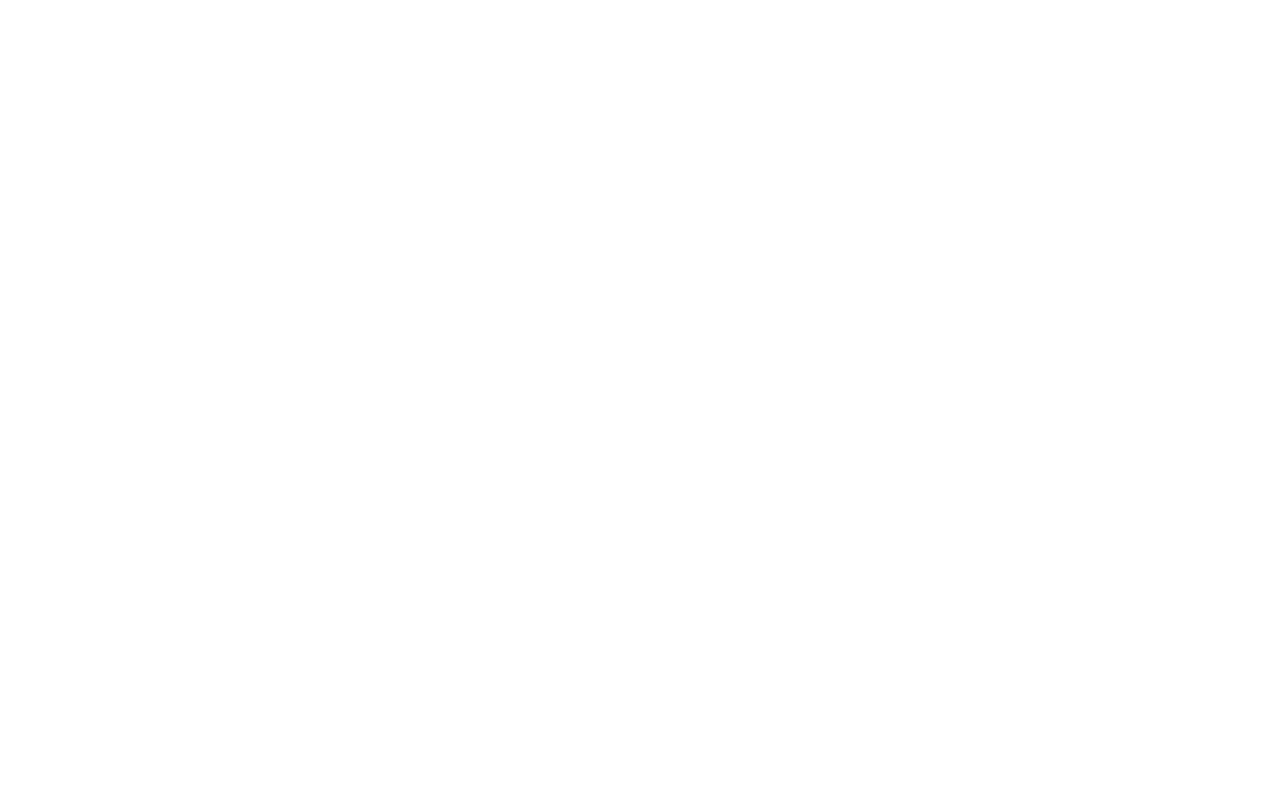
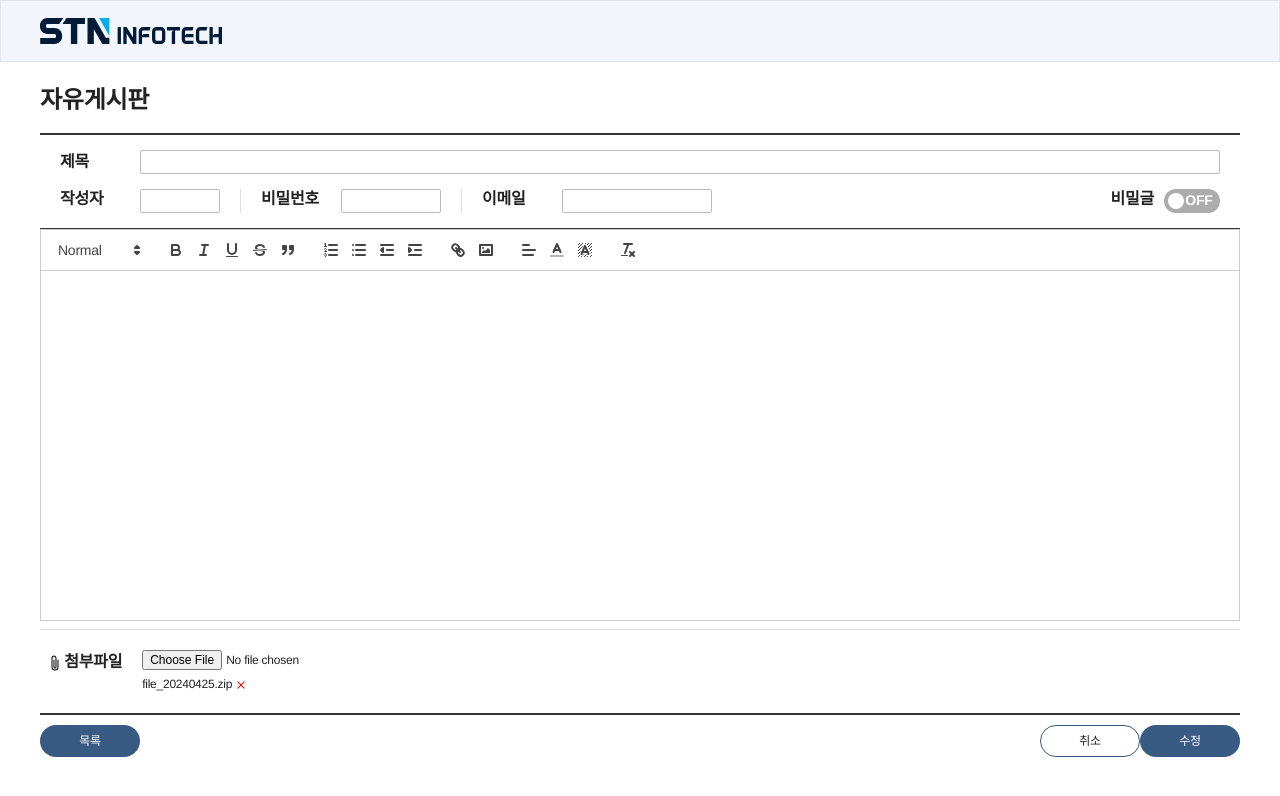
Before and after one commit to JJUN1204/stn_board_front, a React (Create React App) app: page /boardview/1/boardEdit in a window 1280 px wide. Before the commit this address had no page. Shown: the top 796 px of the page. Built offline with nearby package versions, Linux system fonts and the light colour scheme; no server answers.

Commit message:
test commit

```diff
--- a/package.json
+++ b/package.json
@@ -10,6 +10,7 @@
     "axios": "^1.6.8",
     "dompurify": "^3.1.2",
     "draft-js": "^0.11.7",
+    "html-react-parser": "^5.1.10",
     "react": "^18.3.1",
     "react-dom": "^18.3.1",
     "react-modal": "^3.16.1",
--- a/src/App.js
+++ b/src/App.js
@@ -12,7 +12,7 @@ function App() {
       <Route path="/" element={<BoardList />} />
       <Route path="/boardwrite" element={<BoardWrite />} />
       <Route path="/boardview/:boardIdx" element={<BoardView />} />
-      <Route path="/boardEdit" element={<BoardEdit />} />
+      <Route path="/boardview/:boardIdx/boardEdit" element={<BoardEdit />} />
     </Routes>
   );
 }
--- a/src/view/boardEdit.js
+++ b/src/view/boardEdit.js
@@ -1,14 +1,113 @@
 import '../css/common.css'
-import { Link } from 'react-router-dom';
+import { Link ,useParams, useNavigate} from 'react-router-dom';
 import React, { useState, useEffect } from 'react';
+import axios from 'axios';
+import ReactQuill from "react-quill";
+
 
 function BoardEdit() {
+
+    const [boardViewData, setBoardViewData] = useState([]);
+    const { boardIdx } = useParams();
+
+     //quill Editor 라이브러리 사용
+     const modules = {
+        toolbar: [
+            [{ header: [1, 2, false] }],
+            ["bold", "italic", "underline", "strike", "blockquote"],
+            [
+                { list: "ordered" },
+                { list: "bullet" },
+                { indent: "-1" },
+                { indent: "+1" },
+            ],
+            ["link", "image"],
+            [{ align: [] }, { color: [] }, { background: [] }],
+            ["clean"],
+        ],
+    };
+
+    const formats = [
+        "header",
+        "bold",
+        "italic",
+        "underline",
+        "strike",
+        "blockquote",
+        "list",
+        "bullet",
+        "indent",
+        "link",
+        "image",
+        "align",
+        "color",
+        "background",
+    ];
+
+    useEffect(() => {
+       getBoardIdx();
+    }, []);
+
+    const [input, setInput] = useState({
+        title: '',
+        writerId: '',
+        pwd: '',
+        email: '',
+        isPrivate: '',
+        isAlert: '',
+        content: '',
+        createAt: ''
+      });
+
+
+
+    const getBoardIdx = async () => {
+
+        try {
+            const response = await axios.get(`http://localhost:8081/getBoardIdx?idx=${boardIdx}`);
+            setInput({
+                ...input,
+                title: response.data.title,
+                writerId: response.data.writerId,
+                pwd: response.data.pwd,
+                email: response.data.email,
+                isPrivate: response.data.isPrivate,
+                isAlert: response.data.isAlert,
+                content: response.data.content,
+                createAt: response.data.createAt
+              });
+
+        } catch (e) {
+            console.log(e);
+        }
+
+
+
+    };
+
+    const handleAlertChange = () => {
+        if(input.isAlert === 1){
+            setInput({...input, isAlert : 0})
+        }else{
+            setInput({...input, isAlert : 1})
+        }
+
+    };
+
+    const handlePrivateChange = () => {
+        if(input.isPrivate === 1){
+            setInput({...input, isPrivate : 0});
+        }else{
+            setInput({...input, isPrivate : 1});
+        }
+    };
+
   return (
         <><div id="WrapTitle">
           <div className="container">
               <h1 className="logo">STN INFOTECH</h1>
           </div>
-      </div><div id="WrapContainer">
+            </div><div id="WrapContainer">
               <div className="container">
                   <div className="wrap_tit">
                       <h2 className="tit_cont">자유게시판</h2>
@@ -16,27 +115,48 @@ function BoardEdit() {
                   <div className="wrap_write">
                       <dl className="write_tit">
                           <dt>제목</dt>
-                          <dd><input type="text" className="comm_inp_text" style={{ width: "100%" }} value="자유게시판 제목입니다. 제목이 길어져도 어차피 인풋 텍스트는 한 줄.. 테스트 테스트 테스트 테스트 테스트 테스트 테스트 테스트 테스트 테스트 테스트" /></dd>
+                          <dd><input type="text" className="comm_inp_text" style={{ width: "100%" }} value={input.title} readOnly/></dd>
                       </dl>
                       <div className="write_info">
                           <dl className="info">
                               <dt>작성자</dt>
-                              <dd><input type="text" className="comm_inp_text" style={{ width: "80px" }} value="홍길동" /></dd>
+                              <dd><input type="text" className="comm_inp_text" style={{ width: "80px" }} value={input.writerId} readOnly/></dd>
                               <dt>비밀번호</dt>
-                              <dd><input type="text" className="comm_inp_text" style={{ width: "100px" }} /></dd>
+                              <dd><input type="password" className="comm_inp_text" style={{ width: "100px" }} value={input.pwd} readOnly/></dd>
                               <dt>이메일</dt>
-                              <dd><input type="text" className="comm_inp_text" style={{ width: "150px" }} value="SSTTN@stninfothec.com" /></dd>
+                              <dd><input type="text" className="comm_inp_text" style={{ width: "150px" }} value={input.email} readOnly/></dd>
                           </dl>
 
                           <dl className="side">
-                              <dt>공지사항</dt>
-                              <dd><label className="comm_swich"><input type="checkbox" /><span className="ico_txt"></span></label> </dd>
-                              <dt>비밀글</dt>
-                              <dd><label className="comm_swich"><input type="checkbox" /><span className="ico_txt"></span></label> </dd>
+                          {
+                                    input.isPrivate === 0 &&
+                                    <>
+                                        <dt>공지사항</dt>
+                                        <dd><label className="comm_swich"><input type="checkbox" name='isAlert' value={input.isAlert} checked={input.isAlert === 1} onChange={handleAlertChange} /><span className="ico_txt"></span></label></dd>
+                                    </>
+                                }
+                                {
+                                    input.isPrivate === 1&&
+                                    <>
+                                        <dt>공지사항</dt>
+                                        <dd><label className="comm_swich"><input type="checkbox" name='isAlert' value={input.isAlert} checked={input.isAlert === 1} onChange={handleAlertChange} disabled/><span className="ico_txt"></span></label></dd>
+                                    </>
+                                }
+
+                                <dt>비밀글</dt>
+                                <dd><label className="comm_swich"><input type="checkbox" name='isPrivate' value={input.isPrivate} checked={input.isPrivate ===1} onChange={handlePrivateChange}/><span className="ico_txt"></span></label></dd>
                           </dl>
                       </div>
                       <div className="write_cont">
-                          <img src="_images/editor.png" alt="editor" />
+                      <ReactQuill
+                            style={{ height: "350px" }}
+                            theme="snow"
+                            modules={modules}
+                            formats={formats}
+                            value={input.content || ""}
+                            sanitize={false}
+                            onChange={(content, delta, source, editor) => setInput({ ...input, content: editor.getHTML()})}
+                        />
                       </div>
                       <div className="write_file">
                           <strong className="tit_file"><span className="ico_img flie">첨부파일</span> 첨부파일</strong>
@@ -44,16 +164,6 @@ function BoardEdit() {
                               <input type="file" className="comm_inp_file" style={{ width: "100%" }} />
                               <ul className="list_file_inline mt_5">
                                   <li>file_20240425.zip <button className="btn_ico_del">삭제</button></li>
-                                  <li>file_파일명이 길 경우_파일명이 길 경우_파일명이 길 경우_20240425.png <button className="btn_ico_del">삭제</button></li>
-                                  <li>file_2.pdf <button className="btn_ico_del">삭제</button></li>
-                                  <li>file_3.jpg <button className="btn_ico_del">삭제</button></li>
-                                  <li>file_20240425.zip <button className="btn_ico_del">삭제</button></li>
-                                  <li>file_20240425.png <button className="btn_ico_del">삭제</button></li>
-                                  <li>file_파일명이 길 경우_파일명이 길 경우_파일명이 길 경우_20240425.png <button className="btn_ico_del">삭제</button></li>
-                                  <li>file_2.pdf <button className="btn_ico_del">삭제</button></li>
-                                  <li>file_3.jpg <button className="btn_ico_del">삭제</button></li>
-                                  <li>file_파일명이 길 경우_파일명이 길 경우_파일명이 길 경우_20240425.png <button className="btn_ico_del">삭제</button></li>
-                                  <li>file_2.pdf <button className="btn_ico_del">삭제</button></li>
                               </ul>
                           </div>
                       </div>
--- a/src/view/boardList.js
+++ b/src/view/boardList.js
@@ -1,19 +1,24 @@
 import React, { useState, useEffect } from 'react';
 import axios from 'axios';
-import { Link } from 'react-router-dom';
+import { Link, useParams } from 'react-router-dom';
 import '../css/common.css'
 
 function BoardList() {
 
     useEffect(() => {
         getAllBoard();
+        getBoardCount();
+        getBoardEmail();
     }, []);
 
+
+    const [idx, setIdx] = useState(5);
     const [currentPage, setCurrentPage] = useState(1);
     const [pageNumber, setPageNumber] = useState([]);
     const [isOpen, setIsOpen] = useState(false);
+    const [boardCount, setBoardCount] = useState();
+    const [boardEmail, setBoardEmail] = useState('');
     const [boardData, setBoardData] = useState([]);
-
     const openModal = () => {
         setIsOpen(true);
     }
@@ -30,11 +35,38 @@ function BoardList() {
             console.log(response.data);
             setBoardData(response.data.data);
             setPageNumber(Array.from({ length: Math.ceil(response.data.totalData / 5) }, (_, index) => index + 1));
+            console.log(pageNumber);
         } catch (e) {
             console.log(e);
         }
 
     };
+
+    const getBoardCount = async () => {
+
+        try {
+            const response = await axios.get(`http://localhost:8081/getBoardCount`);
+            console.log(response.data);
+            setBoardCount(response.data);
+        } catch (e) {
+            console.log(e);
+        }
+
+    };
+
+    const getBoardEmail = async () => {
+
+
+        try {
+            const response = await axios.get(`http://localhost:8081/getEmail?idx=${idx}`);
+            console.log(response.data);
+            setBoardEmail(response.data);
+        } catch (e) {
+            console.log(e);
+        }
+
+    };
+
 
     return (
 
@@ -47,7 +79,7 @@ function BoardList() {
                     <div className="wrap_tit">
                         <h2 className="tit_cont">자유게시판</h2>
                         <div className="ta_r">
-                            총 갯수 <strong className="fc_p">200</strong>건{" "}
+                            총 갯수 <strong className="fc_p">{boardCount}</strong>건{" "}
                         </div>
                     </div>
 
@@ -84,7 +116,7 @@ function BoardList() {
                                     </a>
                                 </td>
                                 <td>
-                                    <a className="link_writer" href="javascript:;">홍길동</a>
+                                    <button className="link_writer" onClick={openModal}>홍길동</button>
                                 </td>
                                 <td>2024-04-15</td>
                                 <td>358</td>
@@ -101,7 +133,7 @@ function BoardList() {
                                     </td>
                                     <td> </td>
                                     <td>
-                                        <a className="link_writer" href="javacript:;">{item.writerId}</a>
+                                        <button className="link_writer" onClick={openModal}>{item.writerId}</button>
                                     </td>
                                     <td>{item.createAt.slice(0, 10)}</td>
                                     <td>5</td>
@@ -111,7 +143,7 @@ function BoardList() {
                     </table>
 
                     <div className="comm_paging_btn">
-                        <div className="flo_side left">페이지 <strong className="fc_p">3</strong>/20</div>
+                        <div className="flo_side left">페이지 <strong className="fc_p">{currentPage}</strong>/{pageNumber}</div>
 
                         <div className="wr_paging">
                             {currentPage === 1 || pageNumber.length === 0 ?
@@ -212,13 +244,17 @@ function BoardList() {
               </div>
               <div className="wrap_bottom">
                   <button className="comm_btn_round">닫기</button>
-              </div> */}
-            {/* </div><div className="comm_popup" style={{ width: "400px", left: "73%" }}>
+              </div>
+             </div>*/}
+            {
+                isOpen &&
+
+                <div className="comm_popup" style={{ width: "400px", left: "73%" }}>
                     <form>
                         <fieldset className="blind">이메일 보내기</fieldset>
                         <div className="wrap_tit">
                             <span className="tit_pop">이메일 보내기</span>
-                      <button type="button" className="btn_close" onClick="">
+                            <button type="button" className="btn_close" onClick={closeModal}>
                                 닫기
                             </button>
                         </div>
@@ -227,62 +263,54 @@ function BoardList() {
                                 <tr>
                                     <th>보내는 사람</th>
                                     <td>
-                                  <input type="text" className="comm_inp_text" style={{ width: "100%" }} />
+                                        <input type="text" className="comm_inp_text" style={{ width: "100%" }} onChange={null}/>
                                     </td>
                                 </tr>
                                 <tr>
                                     <th>받는 사람</th>
                                     <td>
-                                  <input type="text" className="comm_inp_text" value="SSTTN@stninfothec.com" style={{ width: "100%" }} />
+                                        <input type="text" className="comm_inp_text" value={boardEmail} style={{ width: "100%" }} onChange={null}/>
                                     </td>
                                 </tr>
                                 <tr>
                                     <th>제목</th>
                                     <td>
-                                  <input type="text" className="comm_inp_text" style={{ width: "100%" }} />
+                                        <input type="text" className="comm_inp_text" style={{ width: "100%" }} onChange={null}/>
                                     </td>
                                 </tr>
                                 <tr>
                                     <th>내용</th>
                                     <td>
-                                  <textarea className="comm_textarea" style={{ width: "100%" }} />
+                                        <textarea className="comm_textarea" style={{ width: "100%" }} onChange={null}/>
                                     </td>
                                 </tr>
                                 <tr>
                                     <th>파일</th>
                                     <td>
-                                  <input type="file" className="comm_inp_file" style={{ width: "100%" }} />
+                                        <input type="file" className="comm_inp_file" style={{ width: "100%" }} onChange={null}/>
                                         <ul className="list_file_inline mt_5">
                                             <li>
                                                 file_20240425.zip <button className="btn_ico_del">삭제</button>
                                             </li>
-                                      <li>
-                                          file_파일명이 길 경우_파일명이 길 경우_파일명이 길 경우_20240425.png{" "}
-                                          <button className="btn_ico_del">삭제</button>
-                                      </li>
-                                      <li>
-                                          file_2.pdf <button className="btn_ico_del">삭제</button>
-                                      </li>
-                                      <li>
-                                          file_3.jpg <button className="btn_ico_del">삭제</button>
-                                      </li>
-                                      <li>
-                                          file_20240425.zip <button className="btn_ico_del">삭제</button>
-                                      </li>
-                                      <li>
-                                          file_20240425.png <button className="btn_ico_del">삭제</button>
-                                      </li>
+
                                         </ul>
                                     </td>
                                 </tr>
                             </table>
                         </div>
                         <div className="wrap_bottom">
-                      <button className="comm_btn_round">닫기</button>
+                            <button className="comm_btn_round" onClick={closeModal}>닫기</button>
                             <button className="comm_btn_round fill">보내기</button>
                         </div>
                     </form>
-          </div> */}
+                </div>
+
+
+
+
+
+            }
+
         </>
     );
 }
--- a/src/view/boardView.js
+++ b/src/view/boardView.js
@@ -1,12 +1,17 @@
 import '../css/common.css'
-import { Link, useParams } from 'react-router-dom';
+import { Link, useParams, useNavigate } from 'react-router-dom';
 import React, { useState, useEffect } from 'react';
+import * as DOMPurify from "dompurify";
+import parse from 'html-react-parser';
 import axios from 'axios';
 
 function BoardView() {
 
     const { boardIdx } = useParams();
     const [boardViewData, setBoardViewData] = useState([]);
+    const [isOpen, setIsOpen] = useState(false);
+    const navigate = useNavigate();
+    const parse = require('html-react-parser').default;
 
     useEffect(() => {
         console.log(boardViewData);
@@ -14,29 +19,54 @@ function BoardView() {
 
     useEffect(() => {
         getBoardIdx();
+        console.log(passWord);
     }, []);
 
+    const [createAt, setCreateAt] = useState('');
+    const [passWord, setPassWord] = useState('');
 
+    const openModal = () => {
+        setIsOpen(true);
+    }
 
+    const closeModal = () => {
+        setIsOpen(false);
+    }
 
-
-    // const [title, setTitle] = useState('');
-    // const [writerId, setWriterId] = useState('');
-    // const [pwd, setPwd] = useState('');
-    // const [email, setEmail] = useState('');
-    // const [content, setContent] = useState('');
-    // const [files, setFiles] = useState([]);
 
     const getBoardIdx = async () => {
 
         try {
             const response = await axios.get(`http://localhost:8081/getBoardIdx?idx=${boardIdx}`);
             setBoardViewData(response.data);
+            setCreateAt(boardViewData.createAt);
+            console.log(boardViewData.pwd);
+
         } catch (e) {
             console.log(e);
         }
 
     };
+
+    const passWordTest = async () => {
+        console.log(passWord);
+        console.log(boardViewData.pwd);
+
+        if(passWord === boardViewData.pwd){
+            alert("성공");
+            return navigate(`/boardView/${boardIdx}/boardEdit`);
+        }else{
+            alert("비밀번호가 일치하지 않습니다.");
+            setPassWord('');
+        }
+
+
+    };
+
+    // const dateformat = async () => {
+    //     date = createAt.slice(0,10);
+    //     setCreateAt(date);
+    // };
 
 
 
@@ -68,25 +98,14 @@ function BoardView() {
                             <dd>30</dd>
                         </dl>
                         <div className="view_cont">
-                            {boardViewData.content}
+                            {typeof boardViewData.content === 'string' ? parse(boardViewData.content) : null}
                         </div>
+
                         <div className="view_file">
                             <strong className="tit_file"><span className="ico_img flie">첨부파일</span> 첨부파일</strong>
                             <ul className="list_file">
                                 <li><a href="javascript:;">file_20240425.zip</a></li>
-                                <li><a href="javascript:;">file_파일명이 길 경우_파일명이 길 경우_파일명이 길 경우_20240425.png</a></li>
-                                <li><a href="javascript:;">file_20240425.pdf</a></li>
-                                <li><a href="javascript:;">file_파일명이 길 경우_20240425.jpg</a></li>
-                                <li><a href="javascript:;">file_20240425.zip</a></li>
-                                <li><a href="javascript:;">file_20240425.png</a></li>
-                                <li><a href="javascript:;">file_20240426.zip</a></li>
-                                <li><a href="javascript:;">file_20240426.png</a></li>
-                                <li><a href="javascript:;">file_파일명이 길 경우_파일명이 길 경우_파일명이 길 경우_20240425.png</a></li>
-                                <li><a href="javascript:;">file_파일명이 길 경우_파일명이 길 경우_파일명이 길 경우_20240425.png</a></li>
-                                <li><a href="javascript:;">file_20240425.zip</a></li>
-                                <li><a href="javascript:;">file_20240425.png</a></li>
-                                <li><a href="javascript:;">file_20240426.zip</a></li>
-                                <li><a href="javascript:;">file_20240426.png</a></li>
+
                             </ul>
                         </div>
                     </div>
@@ -144,28 +163,33 @@ function BoardView() {
                         </div>
                         <div className="flo_side right">
                             <button className="comm_btn_round fill">답글</button>
-                            <button className="comm_btn_round fill">수정</button>
+                            <button className="comm_btn_round fill" onClick={openModal}>수정</button>
                         </div>
                     </div>
 
                 </div>
             </div>
 
+            {
+                isOpen &&
 
-            {/* <div className="comm_popup" style={{ left: '30%' }}>
+                <div className="comm_popup" style={{ left: '30%' }}>
                     <div className="wrap_tit">
                         <span className="tit_pop">비밀번호 확인</span>
-                    <button type="button" className="btn_close" onClick={() => { }}>닫기</button>
+                        <button type="button" className="btn_close" onClick={closeModal}>닫기</button>
                     </div>
                     <div className="wrap_cont">
-                    비밀번호 <input type="text" className="comm_inp_text" style={{ width: '100px' }} />
+                        비밀번호 <input type="text" className="comm_inp_text" style={{ width: '100px' }} onChange={(e) => setPassWord(e.target.value)} value={passWord}/>
                     </div>
                     <div className="wrap_bottom">
-                    <button className="comm_btn_round">닫기</button>
-                    <button className="comm_btn_round fill">확인</button>
+                        <button className="comm_btn_round" onClick={closeModal}>닫기</button>
+                        <button className="comm_btn_round fill" onClick={passWordTest}>확인</button>
                     </div>
                 </div>
 
+            }
+
+            {/*
             <div className="comm_popup">
                 <div className="wrap_tit">
                     <span className="tit_pop">댓글삭제</span>
--- a/src/view/boardWrite.js
+++ b/src/view/boardWrite.js
@@ -174,7 +174,7 @@ function BoardWrite() {
                                 formats={formats}
                                 value={content || ""}
                                 sanitize={false}
-                                onChange={handleQuillChange}
+                                onChange={(content, delta, source, editor) => setContent(editor.getHTML())}
 
                             />
                         </div>
```
Also changed, not shown: 1 other file (tests, documents, lock files or other folders). Lines whose indentation alone changed are shown as unchanged.
